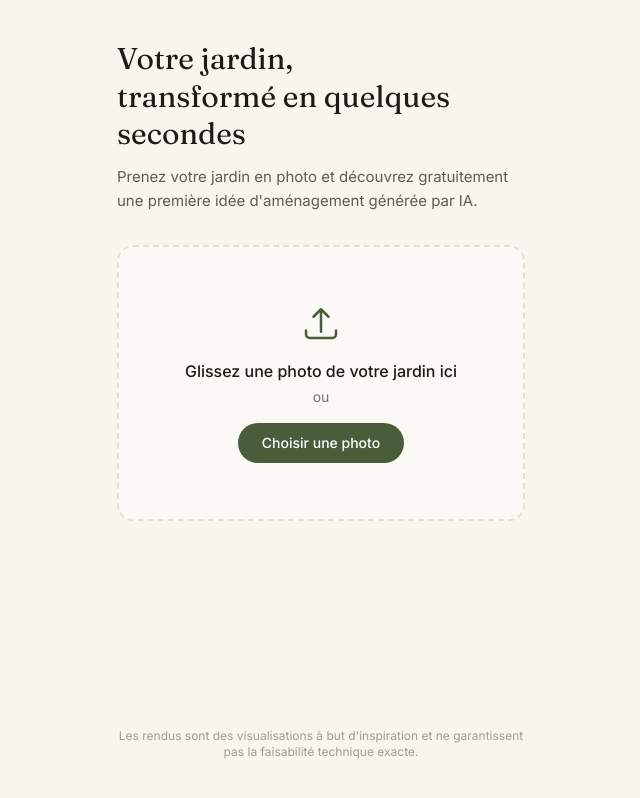
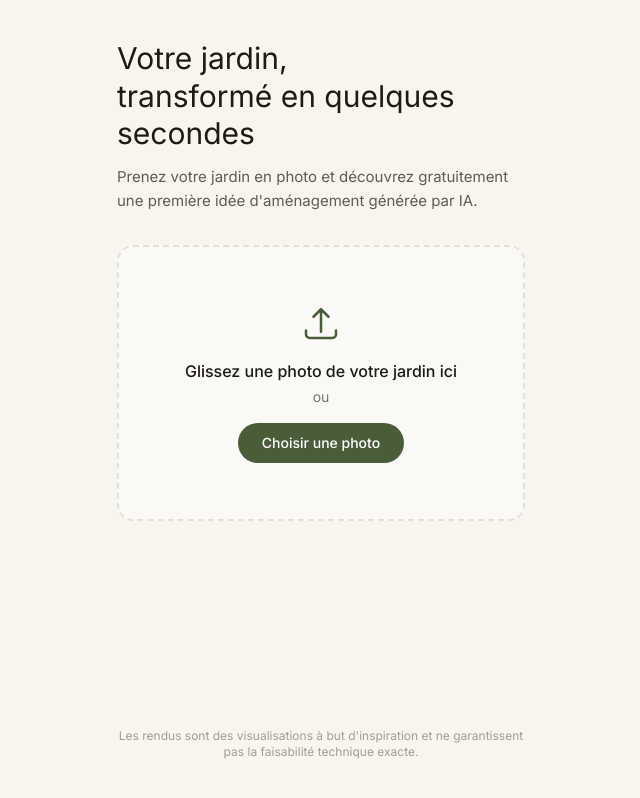
Before and after one commit to lazaridesromain-ux/Jardin-ia-, a Next.js app: page / in a window 1280 px wide. Shown: the whole page, without its empty margins (319-959 px from the left). Built offline with nearby package versions, Linux system fonts and the light colour scheme.

Commit message:
Update layout.tsx

```diff
--- a/app/layout.tsx
+++ b/app/layout.tsx
@@ -1,11 +1,11 @@
 import type { Metadata } from "next";
-import { Fraunces, Inter } from "next/font/google";
+import { Newsreader, Inter } from "next/font/google";
 import "./globals.css";
 
-const fraunces = Fraunces({
+const newsreader = Newsreader({
   subsets: ["latin"],
-  weight: ["400", "500", "600"],
-  variable: "--font-fraunces",
+  weight: ["500", "600"],
+  variable: "--font-display",
   display: "swap",
 });
 
@@ -28,7 +28,7 @@ export default function RootLayout({
   children: React.ReactNode;
 }) {
   return (
-    <html lang="fr" className={`${fraunces.variable} ${inter.variable}`}>
+    <html lang="fr" className={`${newsreader.variable} ${inter.variable}`}>
       <body className="font-sans">{children}</body>
     </html>
   );
```
